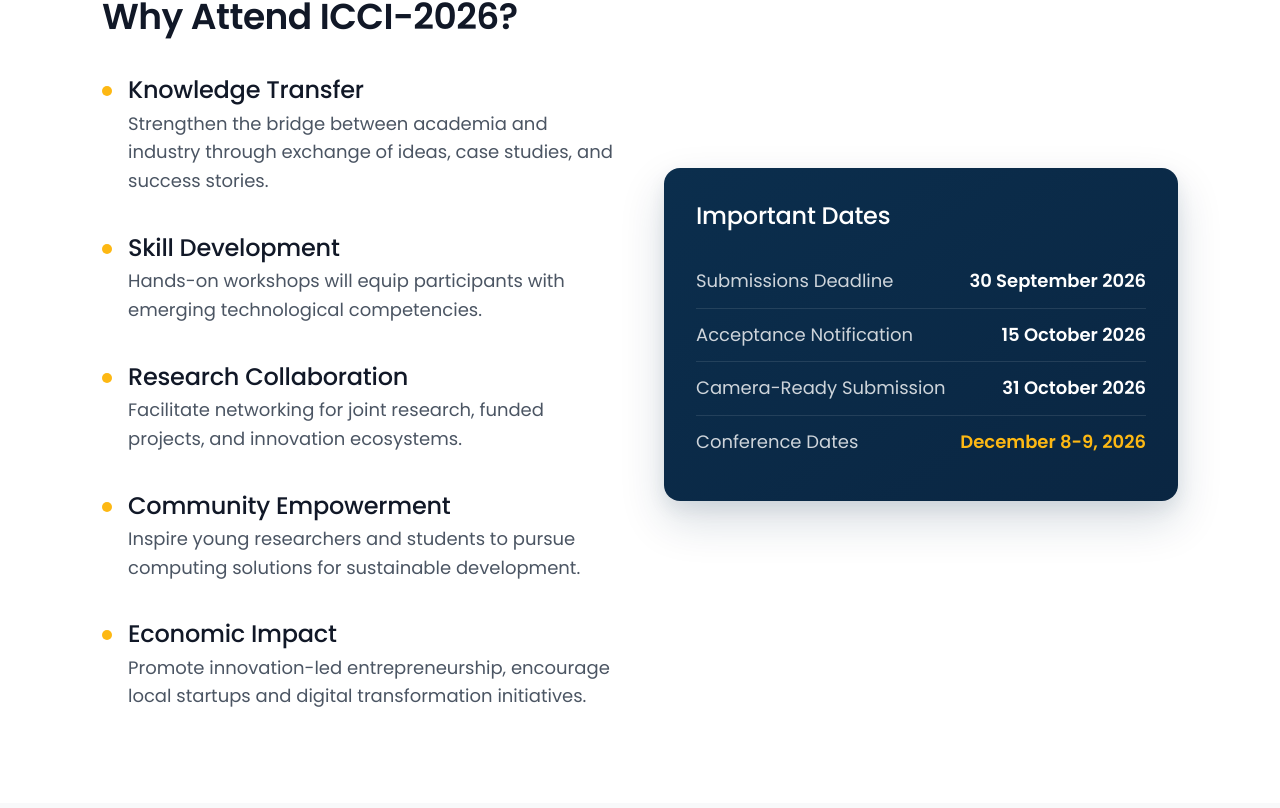
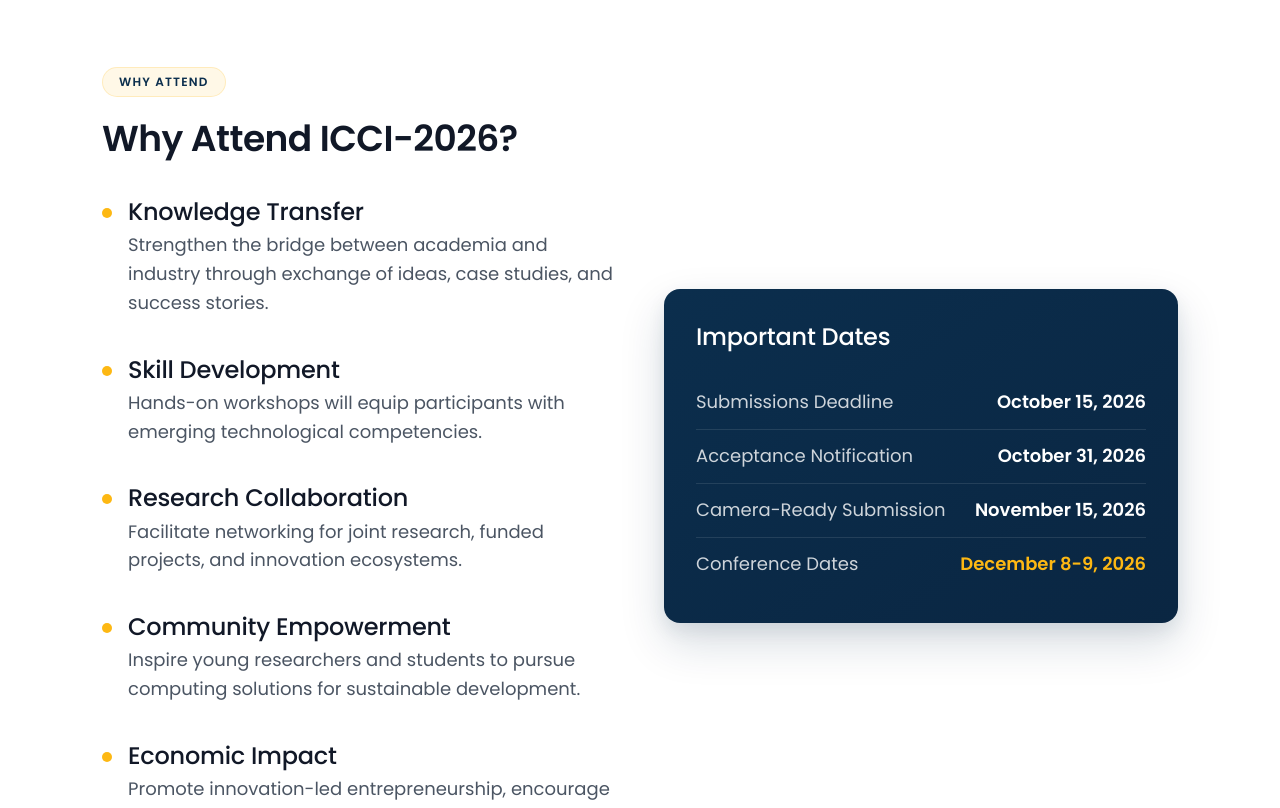
Before and after one commit to haroon147/icci-25, a React (Vite) app in the folder frontend/: page / in a window 1280 px wide. Shown: the part 1989-2797 px from the top of the page. Built offline with nearby package versions, Linux system fonts and the light colour scheme.

Commit message:
Update ICCI 2026 deadlines and site content

```diff
--- a/frontend/index.html
+++ b/frontend/index.html
@@ -1,5 +1,6 @@
 <!doctype html>
 <html lang="en">
+
 <head>
   <meta charset="UTF-8" />
   <link rel="icon" type="image/png" href="/Conference Logo.png" />
@@ -7,8 +8,10 @@
   <meta name="viewport" content="width=device-width, initial-scale=1.0" />
   <title>ICCI-2025 | International Conference on Computing & Innovation</title>
 </head>
+
 <body>
   <div id="root"></div>
   <script type="module" src="/src/main.jsx"></script>
 </body>
+
 </html>
--- a/frontend/src/components/Footer.jsx
+++ b/frontend/src/components/Footer.jsx
@@ -67,15 +67,15 @@ export default function Footer() {
             <ul className="space-y-3">
               <li className="text-small text-white/80">
                 <span className="font-medium">Paper Submission:</span><br />
-                30 September 2026
+                October 15, 2026
               </li>
               <li className="text-small text-white/80">
                 <span className="font-medium">Acceptance Notification:</span><br />
-                15 October 2026
+                October 31, 2026
               </li>
               <li className="text-small text-white/80">
                 <span className="font-medium">Camera-Ready:</span><br />
-                31 October 2026
+                November 15, 2026
               </li>
               <li className="text-small text-white/80">
                 <span className="font-medium">Conference:</span><br />
--- a/frontend/src/pages/CallForPapers.jsx
+++ b/frontend/src/pages/CallForPapers.jsx
@@ -48,7 +48,7 @@ export default function CallForPapers() {
       iconColor: 'text-red-600',
       label: 'Paper Submission',
       sublabel: 'Deadline',
-      date: '30 September 2026',
+      date: 'October 15, 2026',
     },
     {
       icon: Calendar,
@@ -56,7 +56,7 @@ export default function CallForPapers() {
       iconColor: 'text-blue-600',
       label: 'Acceptance',
       sublabel: 'Notification',
-      date: '15 October 2026',
+      date: 'October 31, 2026',
     },
     {
       icon: CheckCircle,
@@ -64,7 +64,7 @@ export default function CallForPapers() {
       iconColor: 'text-green-600',
       label: 'Camera-Ready',
       sublabel: 'Submission',
-      date: '31 October 2026',
+      date: 'November 15, 2026',
     },
     {
       icon: FileText,
--- a/frontend/src/pages/Contact.jsx
+++ b/frontend/src/pages/Contact.jsx
@@ -301,7 +301,7 @@ export default function Contact() {
                 <div>
                   <h4 className="font-medium text-text-primary mb-1">When will I know if accepted?</h4>
                   <p className="text-small text-text-secondary">
-                    Acceptance notifications will be sent by 15 October 2026.
+                    Acceptance notifications will be sent by October 31, 2026.
                   </p>
                 </div>
               </div>
--- a/frontend/src/pages/Dates.jsx
+++ b/frontend/src/pages/Dates.jsx
@@ -7,21 +7,21 @@ export default function Dates() {
     {
       icon: Calendar,
       title: "Call for Technical Paper / Proposal / PhD Symposia",
-      date: "30 September 2026",
+      date: "October 15, 2026",
       status: "upcoming",
       description: "Last date for submitting technical papers, proposals, and PhD symposium abstracts"
     },
     {
       icon: Clock,
       title: "Notification of Acceptance",
-      date: "15 October 2026",
+      date: "October 31, 2026",
       status: "upcoming",
       description: "Authors will be notified about decisions"
     },
     {
       icon: CheckCircle,
       title: "Camera Ready Submission",
-      date: "31 October 2026",
+      date: "November 15, 2026",
       status: "upcoming",
       description: "Final version must be submitted"
     },
--- a/frontend/src/pages/Home.jsx
+++ b/frontend/src/pages/Home.jsx
@@ -225,6 +225,9 @@ export default function Home() {
             </Reveal>
             {/* Hero buttons hidden: Submission, Register Now, Free Registration badge */}
           </div>
+          <p className="text-sm sm:text-base text-center lg:text-body text-accent mb-6 sm:mb-8 pl-12 px-4 sm:px-0 content-container-md text-beautiful font-bold">
+            The accepted papers will be published in HEC-recognized and Scopus-indexed journals.
+          </p>
         </div>
         <div className="absolute bottom-5 left-0 right-0 z-20 flex items-center justify-center gap-2">
           {heroBackgrounds.map((_, index) => (
@@ -258,6 +261,9 @@ export default function Home() {
               </p>
               <p className="text-body text-text-secondary mb-8 text-content-justify text-break">
                 Together, let's pave the way for a smarter, more connected future. The ICCI-2026 will be held at Riphah School of Computing and Innovation (RSCI), Lahore, Pakistan on 8th - 9th December 2026. The conference will be organized in hybrid mode, and the authors/speakers have the option to present physically or remotely using online mode of presentation.
+              </p>
+              <p className="text-body text-text-secondary mb-8 text-content-justify text-break font-bold">
+                The accepted papers will be published in HEC-recognized and Scopus-indexed journals.
               </p>
             </div>
           </Reveal>
@@ -319,15 +325,15 @@ export default function Home() {
               <div className="divide-y divide-white/10">
                 <div className="flex justify-between items-center py-3">
                   <span className="text-body text-white/80">Submissions Deadline</span>
-                  <span className="text-body font-semibold">30 September 2026</span>
+                  <span className="text-body font-semibold">October 15, 2026</span>
                 </div>
                 <div className="flex justify-between items-center py-3">
                   <span className="text-body text-white/80">Acceptance Notification</span>
-                  <span className="text-body font-semibold">15 October 2026</span>
+                  <span className="text-body font-semibold">October 31, 2026</span>
                 </div>
                 <div className="flex justify-between items-center py-3">
                   <span className="text-body text-white/80">Camera-Ready Submission</span>
-                  <span className="text-body font-semibold">31 October 2026</span>
+                  <span className="text-body font-semibold">November 15, 2026</span>
                 </div>
                 <div className="flex justify-between items-center py-3">
                   <span className="text-body text-white/80">Conference Dates</span>
@@ -339,7 +345,23 @@ export default function Home() {
         </div>
       </section>
 
+      <section className="bg-gray-50 py-16">
+        <div className="mx-auto max-w-5xl px-6">
+          <div className="rounded-2xl bg-white p-8 shadow-md md:p-12">
+            <h2 className="mb-6 text-3xl font-bold  text-gray-900">
+              CMT Acknowledgement
+            </h2>
 
+            <p className="text-lg leading-8 text-gray-600">
+              The Microsoft Conference Management Toolkit (CMT) was used to
+              manage the peer-reviewing process for this conference. This service was
+              provided free by Microsoft and they bore all
+              expenses, including the costs of Azure cloud services, software
+              development and support.
+            </p>
+          </div>
+        </div>
+      </section>
 
       {/* Collaborators & Sponsors Carousel */}
       <section className="section-padding bg-background-light">
@@ -538,6 +560,63 @@ export default function Home() {
         </div>
       </section>
 
+      <section className="bg-gray-50 py-20">
+        <div className="mx-auto max-w-5xl px-6">
+          <div className="relative overflow-hidden rounded-2xl bg-white p-8 shadow-md ring-1 ring-gray-900/5 md:p-14">
+            {/* Signature accent bar — subtle nod to the four Microsoft brand hues */}
+            <div className="absolute inset-x-0 top-0 flex h-1.5">
+              <span className="flex-1 bg-[#F25022]" />
+              <span className="flex-1 bg-[#7FBA00]" />
+              <span className="flex-1 bg-[#00A4EF]" />
+              <span className="flex-1 bg-[#FFB900]" />
+            </div>
+
+            <div className="flex flex-col gap-8 md:flex-row md:items-start md:gap-10">
+              {/* Badge mark */}
+              <div className="flex-shrink-0">
+                <div className="flex h-14 w-14 items-center justify-center rounded-full bg-[#00A4EF]/10 ring-1 ring-[#00A4EF]/20">
+                  <svg
+                    className="h-7 w-7 text-[#00A4EF]"
+                    viewBox="0 0 24 24"
+                    fill="none"
+                    stroke="currentColor"
+                    strokeWidth="1.75"
+                  >
+                    <path
+                      d="M9 12.5l2 2 4-4.5M12 3l7 3.2v5.1c0 4.6-2.9 8.7-7 10.2-4.1-1.5-7-5.6-7-10.2V6.2L12 3z"
+                      strokeLinecap="round"
+                      strokeLinejoin="round"
+                    />
+                  </svg>
+                </div>
+              </div>
+
+              <div>
+                <p className="mb-2 text-xs font-semibold uppercase tracking-[0.18em] text-[#00A4EF]">
+                  Peer Review Infrastructure
+                </p>
+                <h2 className="mb-5 font-serif text-3xl font-bold leading-tight text-gray-900 md:text-4xl">
+                  CMT Acknowledgement
+                </h2>
+
+                <p className="text-lg leading-8 text-gray-600">
+                  The Microsoft Conference Management Toolkit (CMT) was used to
+                  manage the peer-reviewing process for this conference. This
+                  service was provided free by Microsoft, who bore all expenses,
+                  including the costs of Azure cloud services, software
+                  development, and support.
+                </p>
+
+                <div className="mt-6 flex items-center gap-2 text-sm text-gray-400">
+                  <span className="h-px w-8 bg-gray-300" />
+                  <span>Hosted on Microsoft Azure</span>
+                </div>
+              </div>
+            </div>
+          </div>
+        </div>
+      </section>
+
       {/* Call to Action section hidden */}
       <style>{`
         @keyframes pulseGlow {
--- a/frontend/src/pages/Submissions.jsx
+++ b/frontend/src/pages/Submissions.jsx
@@ -11,7 +11,7 @@ export default function Submissions() {
       title: "Technical Papers",
       description: "Original research contributions with complete results and analysis",
       pages: "8-12 pages (full papers)",
-      deadline: "30 September 2026",
+      deadline: "October 15, 2026",
       formUrl: "https://forms.gle/SoyN5JGZqBq5b1sY7"
     },
     {
@@ -19,7 +19,7 @@ export default function Submissions() {
       title: " Proposal for Three-Minutes (3MT) Competition ",
       description: "PhD/MS students present their research work in Three-Minutes Thesis (3MT) Competition",
       pages: "Static One Page PowerPoint Slide",
-      deadline: "30 September 2026",
+      deadline: "October 15, 2026",
       formUrl: "https://forms.gle/ZFEwn4Cw1xDy3AHz5"
     },
 
@@ -52,7 +52,7 @@ export default function Submissions() {
         "Double-blind peer review by at least 3 reviewers",
         "Evaluation based on originality, significance, and technical quality",
         "Review decisions: Accept, Minor Revision, Major Revision, Reject",
-        "Camera-ready submission deadline: 31 October 2026"
+        "Camera-ready submission deadline: November 15, 2026"
       ]
     }
   ];
@@ -75,23 +75,7 @@ export default function Submissions() {
             subtitle="We welcome different types of submissions to accommodate various stages of research and different presentation formats."
           />
 
-          <section className="bg-gray-50 py-16">
-            <div className="mx-auto max-w-5xl px-6">
-              <div className="rounded-2xl bg-white p-8 shadow-md md:p-12">
-                <h2 className="mb-6 text-3xl font-bold  text-gray-900">
-                  CMT Acknowledgement
-                </h2>
 
-                <p className="text-lg leading-8 text-gray-600">
-                  The Microsoft Conference Management Toolkit (CMT) was used to
-                  manage the peer-reviewing process for this conference. This service was
-                  provided free by Microsoft and they bore all
-                  expenses, including the costs of Azure cloud services, software
-                  development and support.
-                </p>
-              </div>
-            </div>
-          </section>
 
           <div className="grid grid-cols-1 md:grid-cols-2 lg:grid-cols-2 gap-8">
             {submissionTypes.map((type, index) => {
@@ -172,7 +156,7 @@ export default function Submissions() {
                 </div>
                 <h3 className="text-subheading font-medium text-text-primary mb-2">Paper Submission</h3>
                 <p className="text-body text-text-secondary mb-2">Deadline</p>
-                <p className="text-2xl font-bold text-primary">30 September 2026</p>
+                <p className="text-2xl font-bold text-primary">October 15, 2026</p>
               </div>
 
               <div className="text-center">
@@ -181,7 +165,7 @@ export default function Submissions() {
                 </div>
                 <h3 className="text-subheading font-medium text-text-primary mb-2">Acceptance</h3>
                 <p className="text-body text-text-secondary mb-2">Notification</p>
-                <p className="text-2xl font-bold text-primary">Oct 15, 2026</p>
+                <p className="text-2xl font-bold text-primary">October 31, 2026</p>
               </div>
 
               <div className="text-center">
@@ -190,7 +174,7 @@ export default function Submissions() {
                 </div>
                 <h3 className="text-subheading font-medium text-text-primary mb-2">Camera-Ready</h3>
                 <p className="text-body text-text-secondary mb-2">Submission</p>
-                <p className="text-2xl font-bold text-primary">31 October 2026</p>
+                <p className="text-2xl font-bold text-primary">November 15, 2026</p>
               </div>
 
               <div className="text-center">
--- a/frontend/src/pages/ThreeMinuteThesis.jsx
+++ b/frontend/src/pages/ThreeMinuteThesis.jsx
@@ -61,8 +61,8 @@ export default function ThreeMinuteThesis() {
   ];
 
   const importantDates = [
-    { event: "Submission Deadline (video + summary)", date: "30 September 2026" },
-    { event: "Finalists Announced", date: "15 October 2026" },
+    { event: "Submission Deadline (video + summary)", date: "October 15, 2026" },
+    { event: "Finalists Announced", date: "October 31, 2026" },
     { event: "Final Competition at ICCI-2026", date: "December 8-9, 2026" },
     { event: "Award Ceremony", date: "December 9, 2026" }
   ];
```
Lines whose indentation alone changed are shown as unchanged.
